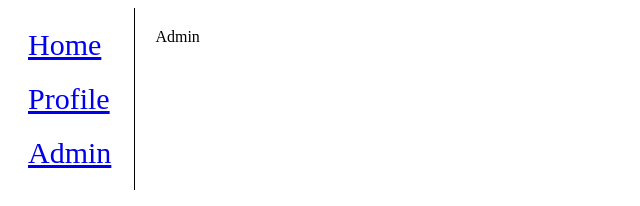
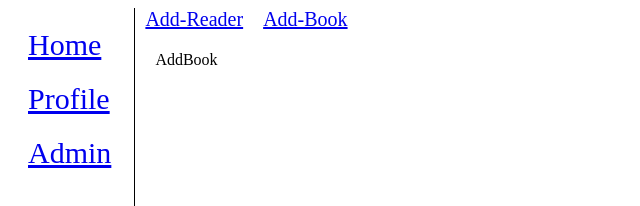
Before and after one commit to rahulpatil-99/library-component, a React app: page /admin/addBook in a window 1280 px wide. Shown: the top 206 px of the page, without its empty margins (0-640 px from the left). Built offline with nearby package versions, Linux system fonts and the light colour scheme.

Commit message:
Add form for admin signin and redirecting after signed in

```diff
--- /dev/null
+++ b/src/components/AddBook.js
@@ -0,0 +1,11 @@
+import React, { Component} from 'react';
+
+class AddBook extends Component{
+    render(){
+        return (
+            <p>AddBook</p>
+        )
+    }
+}
+
+export default AddBook;
--- /dev/null
+++ b/src/components/AddReader.js
@@ -0,0 +1,11 @@
+import React, { Component} from 'react';
+
+class AddReader extends Component{
+    render(){
+        return (
+            <p>AddReader</p>
+        )
+    }
+}
+
+export default AddReader;
--- a/src/components/Admin.js
+++ b/src/components/Admin.js
@@ -1,10 +1,19 @@
 import React, {Component} from 'react';
+import {Link, Route} from 'react-router-dom';
+import '../css/Admin.css';
+import AddReader from './AddReader';
+import AddBook from './AddBook';
 
-class Admin extends Component {
+class Admin extends Component{
     render(){
-        return (
-            <p>Admin</p>
-        )
+        return(
+            <div className="admin">
+                <Link to="/admin/addReader" className="link">Add-Reader</Link>
+                <Link to="/admin/addBook" className="link">Add-Book</Link>
+                <Route path="/admin/addReader" component={AddReader}/>
+                <Route path="/admin/addBook" component={AddBook}/>
+            </div>
+        );
     }
 }
 
--- /dev/null
+++ b/src/components/AdminForm.js
@@ -0,0 +1,36 @@
+import React, {Component} from 'react';
+import { Redirect } from 'react-router-dom';
+
+class AdminForm extends Component {
+    constructor(){
+        super();
+        this.state={
+            password:'',
+            isValid:false
+        }
+        this.handleAdminPassword = this.handleAdminPassword.bind(this);
+        this.submit = this.submit.bind(this);
+        this.redirect = this.redirect.bind(this);
+    }
+
+    handleAdminPassword(e){
+        this.setState({password: e.target.value});
+    }
+    submit(e){
+        this.setState({password:'',isValid:true});
+    }
+    redirect(){
+        if(this.state.isValid) return <Redirect to="/admin" />;
+    }
+    render(){
+        return (
+            <div>
+                {this.redirect()}
+                <input type="text" onChange={this.handleAdminPassword} value={this.state.password}/>
+                <button onClick={this.submit}>submit</button>
+            </div>
+        )
+    }
+}
+
+export default AdminForm;
--- a/src/components/LeftNav.js
+++ b/src/components/LeftNav.js
@@ -7,8 +7,8 @@ class LeftNav extends Component {
      return (
             <div className="leftNav">
                 <Link to="/"><p>Home</p></Link>
-                <Link to="/profile"><p>Profile</p></Link>
-                <Link to="/admin"><p>Admin</p></Link>
+                <Link to="/profile-form"><p>Profile</p></Link>
+                <Link to="/admin-form"><p>Admin</p></Link>
             </div>
         )
     }
--- a/src/components/MainWindow.js
+++ b/src/components/MainWindow.js
@@ -1,16 +1,19 @@
 import React, {Component} from 'react';
 import Home from './Home';
 import Reader from './Reader';
+import AdminForm from './AdminForm';
 import Admin from './Admin';
 import {Switch, Route } from "react-router-dom";
+import '../css/MainWindow.css';
 
 class MainWindow extends Component{
     render(){
         return (
-            <div>
+            <div className="mainWindow">
             <Switch>
                 <Route exact path="/" component={Home} />
-                <Route path="/profile" component={Reader} />
+                <Route path="/profile-form" component={Reader} />
+                <Route path="/admin-form" component={AdminForm} />
                 <Route path="/admin" component={Admin} />
             </Switch>
             </div>
--- /dev/null
+++ b/src/css/Admin.css
@@ -0,0 +1,10 @@
+.admin {
+    width: 100%;
+}
+
+.link {
+    margin: 10px;
+    width: 50%;
+    font-size: 20px;
+    align-content: center;
+}
--- a/src/css/Main.css
+++ b/src/css/Main.css
@@ -1,3 +1,7 @@
 .main {
+    width: 100%;
     display: flex;
+    flex-direction: row;
+    height: 100vh;
+    flex-wrap: wrap;
 }
--- /dev/null
+++ b/src/css/MainWindow.css
@@ -0,0 +1,4 @@
+.mainWindow {
+    display: flex;
+    width: 80%;
+}
```
